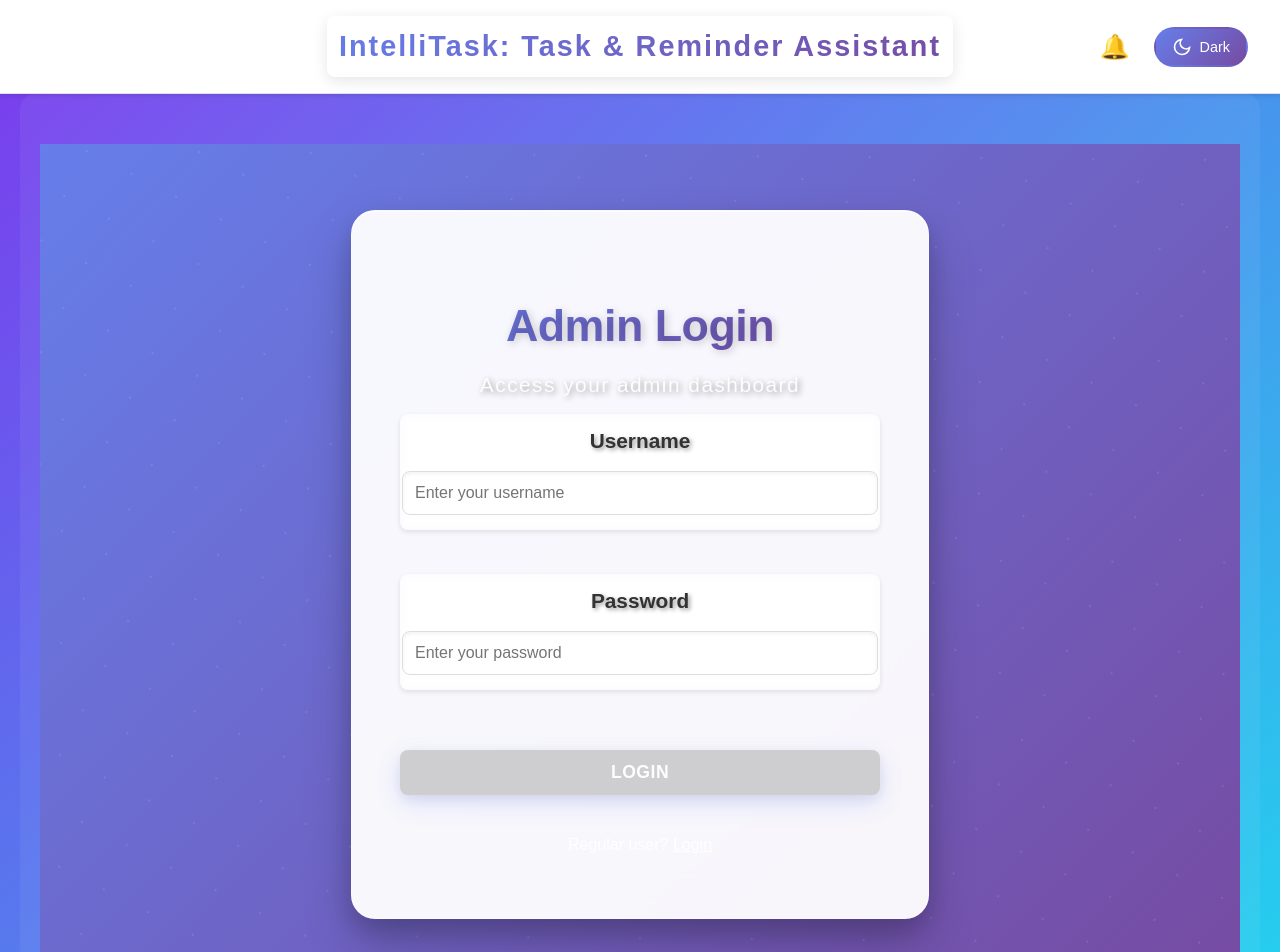
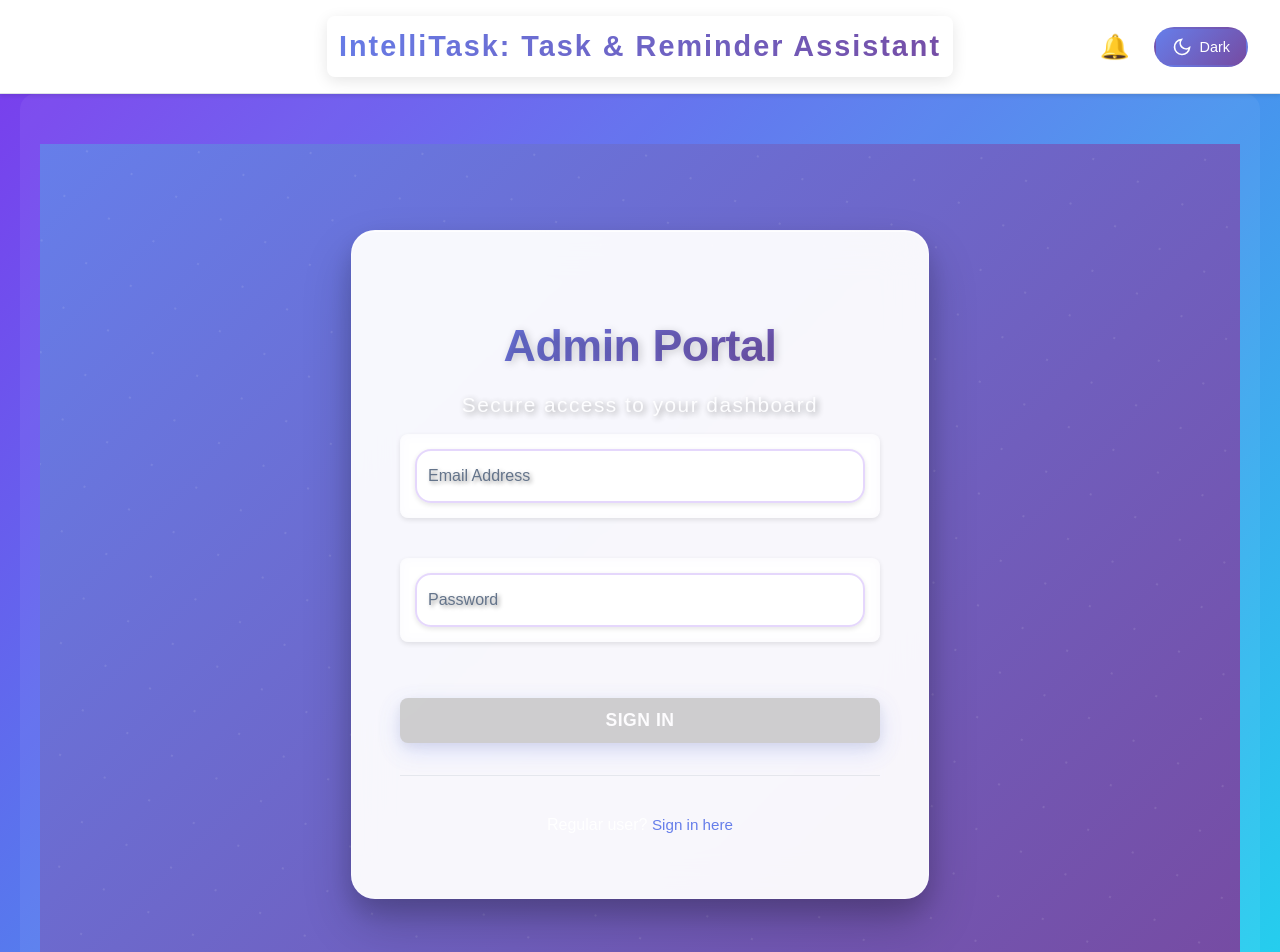
Before and after one commit to Ranjuna120/Task-Reminder-Assistant--IntelliTask, a React (Create React App) app in the folder ITPM-30-main/frontend/: page /admin-login in a window 1280 px wide. Shown: the top 952 px of the page. Built offline with nearby package versions, Linux system fonts and the light colour scheme.

Commit message:
Update AdminLogin.js

```diff
--- a/ITPM-30-main/frontend/src/components/modify/AdminLogin.js
+++ b/ITPM-30-main/frontend/src/components/modify/AdminLogin.js
@@ -1,11 +1,12 @@
 import React, { useState } from 'react';
 import { useNavigate } from 'react-router-dom';
-import './AdminLogin.css'; // Updated import path
+import './AdminLogin.css';
 
 const AdminLogin = () => {
     const [username, setUsername] = useState('');
     const [password, setPassword] = useState('');
     const [error, setError] = useState('');
+    const [loading, setLoading] = useState(false);
     const navigate = useNavigate();
 
     const manualLogin = (username, password) => {
@@ -18,9 +19,13 @@ const AdminLogin = () => {
         }
     };
 
-    const handleSubmit = (e) => {
+    const handleSubmit = async (e) => {
         e.preventDefault();
         setError('');
+        setLoading(true);
+
+        // Simulate loading delay for better UX
+        await new Promise(resolve => setTimeout(resolve, 1000));
 
         const result = manualLogin(username, password);
 
@@ -33,49 +38,61 @@ const AdminLogin = () => {
         } else {
             setError(result.message);
         }
+
+        setLoading(false);
     };
 
     return (
         <div className="admin-login-container">
             <div className="admin-login-card">
-                <h2>Admin Login</h2>
-                <p className="subtitle" >Access your admin dashboard</p>
-                {error && <p className="error-message">{error}</p>}
+                <h2>Admin Portal</h2>
+                <p className="subtitle">Secure access to your dashboard</p>
+
+                {error && <div className="error-message">{error}</div>}
+
                 <form onSubmit={handleSubmit} className="admin-login-form">
-                    <div className="form-group">
-                        <label htmlFor="username">Username</label>
+                    <div className="input-group">
                         <input
                             id="username"
-                            type="text"
-                            placeholder="Enter your username"
+                            type="email"
+                            placeholder=" "
                             value={username}
                             onChange={(e) => setUsername(e.target.value)}
-                            className={username && !username.includes('@') ? "invalid" : ""}
+                            required
                         />
-                        {username && !username.includes('@') && (
-                            <span className="validation-message">Please enter a valid email</span>
-                        )}
+                        <label htmlFor="username">Email Address</label>
                     </div>
-                    <div className="form-group">
-                        <label htmlFor="password">Password</label>
+
+                    <div className="input-group">
                         <input
                             id="password"
                             type="password"
-                            placeholder="Enter your password"
+                            placeholder=" "
                             value={password}
                             onChange={(e) => setPassword(e.target.value)}
-                            className={password && password.length < 6 ? "invalid" : ""}
+                            required
+                            minLength="6"
                         />
-                        {password && password.length < 6 && (
-                            <span className="validation-message">Password must be at least 6 characters</span>
-                        )}
+                        <label htmlFor="password">Password</label>
                     </div>
-                    <button type="submit" disabled={!username || !password} className="login-btn">
-                        Login
+
+                    <button
+                        type="submit"
+                        disabled={!username || !password || loading}
+                        className="login-btn"
+                    >
+                        {loading && <span className="loading-spinner"></span>}
+                        {loading ? 'Signing In...' : 'Sign In'}
                     </button>
                 </form>
-                <div className="additional-actions">
-                    <p >Regular user? <span onClick={() => navigate("/login")} className="user-login-link"><u>Login</u></span></p>
+
+                <div className="auth-links">
+                    <p>
+                        Regular user? {' '}
+                        <a href="#" onClick={(e) => { e.preventDefault(); navigate("/login"); }}>
+                            Sign in here
+                        </a>
+                    </p>
                 </div>
             </div>
         </div>
```
